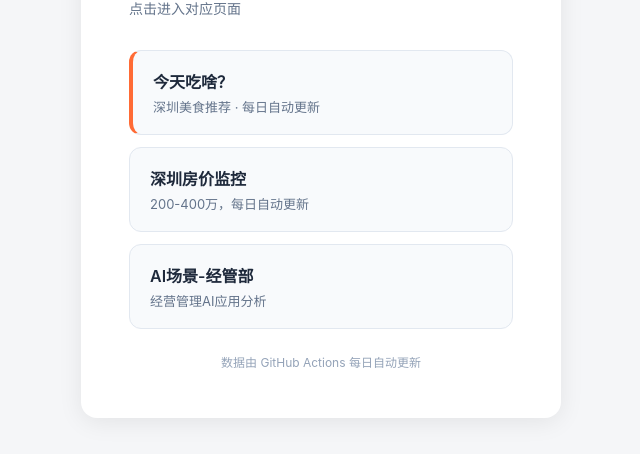
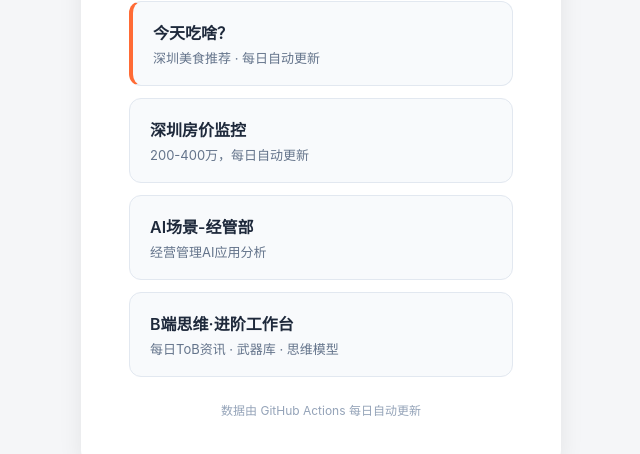
Before and after one commit to Derek23333333/sz-house-monitor, a plain HTML site: page index.html in a window 1280 px wide. Shown: the part 238-692 px from the top of the page, without its empty margins (319-959 px from the left). Drawn offline with Linux system fonts and the light colour scheme.

Commit message:
导航新增 B端思维·进阶工作台

```diff
--- a/index.html
+++ b/index.html
@@ -26,6 +26,7 @@ h1{font-size:24px;margin-bottom:8px}
 <a class="link food" href="./eateveryday.html"><div class="t">今天吃啥？</div><div class="d">深圳美食推荐 · 每日自动更新</div></a>
 <a class="link" href="./shenzhen-house.html"><div class="t">深圳房价监控</div><div class="d">200-400万，每日自动更新</div></a>
 <a class="link" href="./ai-jingguan.html"><div class="t">AI场景-经管部</div><div class="d">经营管理AI应用分析</div></a>
+<a class="link" href="./btoa-workbench.html"><div class="t">B端思维·进阶工作台</div><div class="d">每日ToB资讯 · 武器库 · 思维模型</div></a>
 <p class="f">数据由 GitHub Actions 每日自动更新</p>
 </div>
 </body>
```
